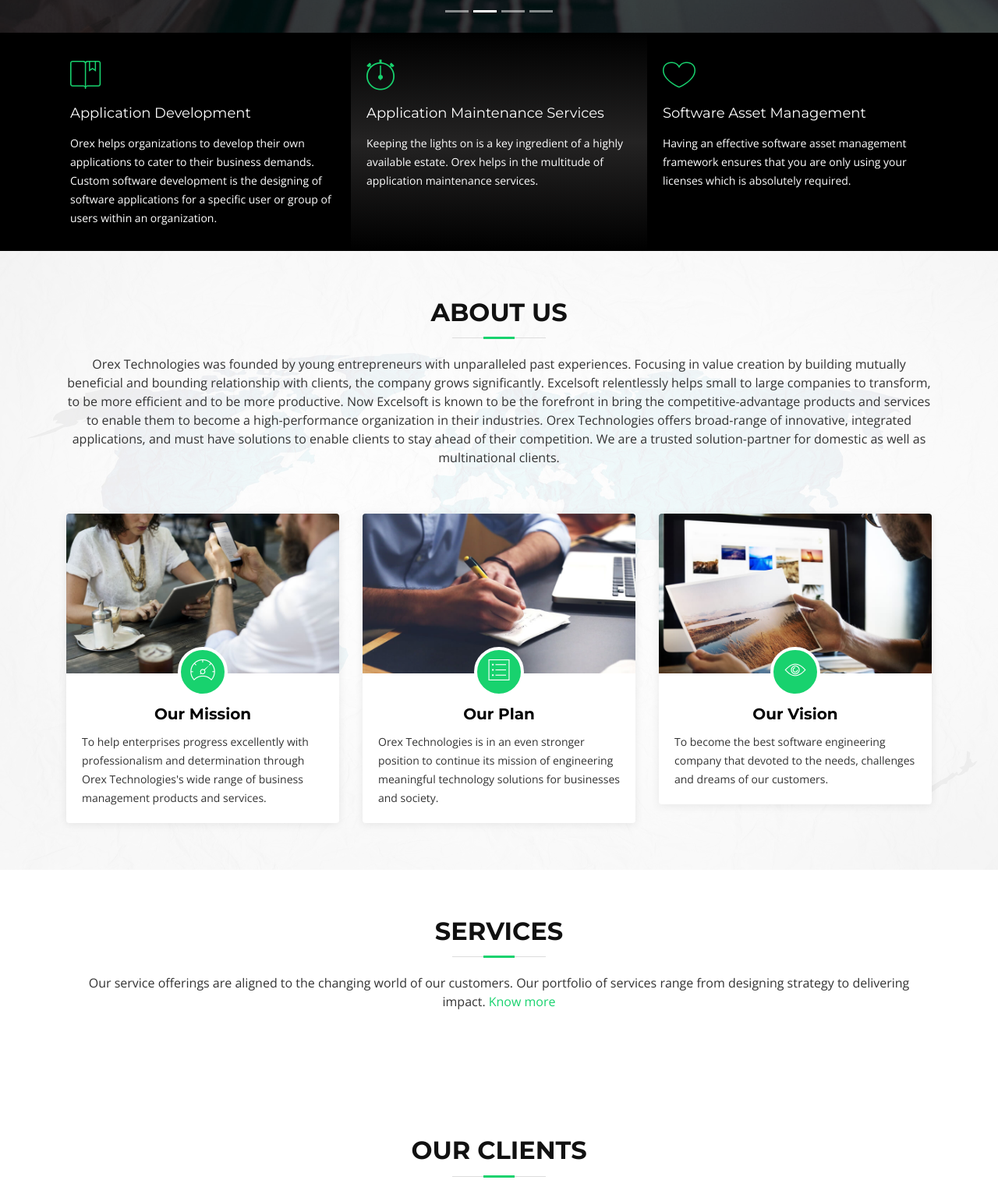
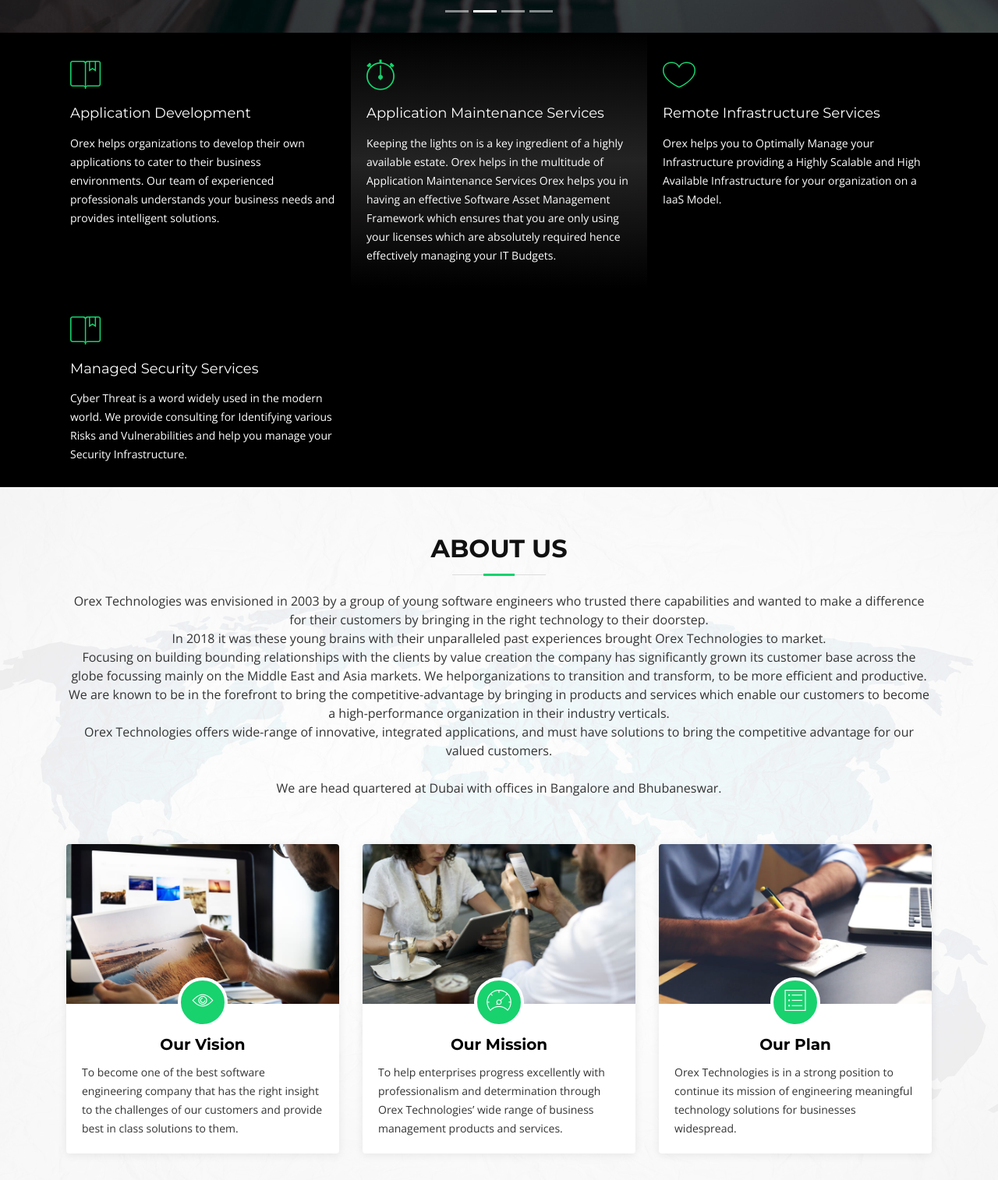
Before and after one commit to ManjuGr1/OREX, a plain HTML site: page index.html in a window 1280 px wide. Shown: the part 758-2272 px from the top of the page at 78% size. Drawn offline with nearby package versions, Linux system fonts and the light colour scheme; files whose address does not match are found by name.

Commit message:
Aboutus and homepage
About us and home page changes

```diff
--- a/index.html
+++ b/index.html
@@ -135,19 +135,21 @@
                         <div class="carousel-background"><img src="assets/img/intro-carousel/1.jpg" alt=""></div>
                         <div class="carousel-container">
                             <div class="carousel-content">
-                                <h2>We are professional</h2>
-                                <p>Delivering high-end technology cost effective solutions in line with business objectives.</p>
+                                <h2>Enabling EPIC Performance</h2>
+                                <p>Orex Technologies enables your businesses to Run Faster Change Quicker to Adept and Adapt in the ever-changing world.</p>
                                 <a href="#featured-services" class="btn-get-started scrollto">Get Started</a>
                             </div>
                         </div>
+
+
                     </div>
 
                     <div class="carousel-item">
                         <div class="carousel-background"><img src="assets/img/intro-carousel/2.jpg" alt=""></div>
                         <div class="carousel-container">
                             <div class="carousel-content">
-                                <h2>We are Digital ChangeMakers</h2>
-                                <p>Powerful Business Solution, with instant results.</p>
+                                <h2>We Are Digital Change Makers </h2>
+                                <p>We Create Powerful Business Solutions with Instant Results.</p>
                                 <a href="#featured-services" class="btn-get-started scrollto">Get Started</a>
                             </div>
                         </div>
@@ -155,21 +157,23 @@
 
                     <div class="carousel-item">
                         <div class="carousel-background"><img src="assets/img/intro-carousel/3.jpg" alt=""></div>
+
                         <div class="carousel-container">
                             <div class="carousel-content">
-                                <h2>Enabling EPIC Performance</h2>
-                                <p>Orex Technologies enables you to Run Better, Change faster & Grow Greater.</p>
+                                <h2>We Deliver</h2>
+                                <p>Delivering Technologically High End Cost Effective Solutions in line with your Business Objectives.</p>
                                 <a href="#featured-services" class="btn-get-started scrollto">Get Started</a>
                             </div>
                         </div>
+
                     </div>
 
                     <div class="carousel-item">
                         <div class="carousel-background"><img src="assets/img/intro-carousel/4.jpg" alt=""></div>
                         <div class="carousel-container">
                             <div class="carousel-content">
-                                <h2>Lead in the new normal with business</h2>
-                                <p>Companies need to be purpose-driven, resilient and adaptable to succeed in a post COVID-19 world.</p>
+                                <h2>We help you Lead the New Normal for Businesses </h2>
+                                <p>Companies need to be Purpose-Driven, Resilient and Adaptable to Succeed in a post Covid-19 World.</p>
                                 <a href="#featured-services" class="btn-get-started scrollto">Get Started</a>
                             </div>
                         </div>
@@ -202,7 +206,7 @@
                         <i class="ion-ios-bookmarks-outline"></i>
                         <h4 class="title"><a href="">Application Development</a></h4>
                         <p class="description">
-                            Orex helps organizations to develop their own applications to cater to their business demands. Custom software development is the designing of software applications for a specific user or group of users within an organization.
+                            Orex helps organizations to develop their own applications to cater to their business environments. Our team of experienced professionals understands your business needs and provides intelligent solutions.
                         </p>
                     </div>
 
@@ -210,15 +214,23 @@
                         <i class="ion-ios-stopwatch-outline"></i>
                         <h4 class="title"><a href="">Application Maintenance Services</a></h4>
                         <p class="description">
-                            Keeping the lights on is a key ingredient of a highly available estate. Orex helps in the multitude of application maintenance services.
+                            Keeping the lights on is a key ingredient of a highly available estate. Orex helps in the multitude of Application Maintenance Services Orex helps you in having an effective Software Asset Management Framework which ensures that you are only using your licenses which are absolutely required hence effectively managing your IT Budgets.
                         </p>
                     </div>
 
                     <div class="col-lg-4 box">
                         <i class="ion-ios-heart-outline"></i>
-                        <h4 class="title"><a href="">Software Asset Management</a></h4>
+                        <h4 class="title"><a href="">Remote Infrastructure  Services</a></h4>
                         <p class="description">
-                            Having an effective software asset management framework ensures that you are only using your licenses which is absolutely required.
+                            Orex helps you to Optimally Manage your Infrastructure providing a Highly Scalable and High Available Infrastructure for your organization on a IaaS Model.
+                        </p>
+                    </div>
+
+                    <div class="col-lg-4 box">
+                        <i class="ion-ios-bookmarks-outline"></i>
+                        <h4 class="title"><a href="">Managed Security Services</a></h4>
+                        <p class="description">
+                            Cyber Threat is a word widely used in the modern world. We provide consulting for Identifying various Risks and Vulnerabilities and help you manage your Security Infrastructure.
                         </p>
                     </div>
 
@@ -232,9 +244,17 @@
                 <header class="section-header">
                     <h3>About Us</h3>
                     <p>
-                        Orex Technologies was founded by young entrepreneurs with unparalleled past experiences. Focusing in value creation by building mutually beneficial and bounding relationship with clients, the company grows significantly. Excelsoft relentlessly helps small to large companies to transform, to be more efficient and to be more productive. Now Excelsoft is known to be the forefront in bring the competitive-advantage products and services to enable them to become a high-performance organization in their industries.
+                        Orex Technologies was envisioned in 2003 by a group of young software engineers who trusted there capabilities and wanted to make a difference for their customers by bringing in the right technology to their doorstep.
+                        <br />
 
-                        Orex Technologies offers broad-range of innovative, integrated applications, and must have solutions to enable clients to stay ahead of their competition. We are a trusted solution-partner for domestic as well as multinational clients.
+                        In 2018 it was these young brains with their unparalleled past experiences brought Orex Technologies to market.
+                        <br />
+
+                        Focusing on building bounding relationships with the clients by value creation the company has significantly grown its customer base across the globe focussing mainly on the Middle East and Asia markets. We helporganizations to transition and transform, to be more efficient and productive. We are known to be in the forefront to bring the competitive-advantage by bringing in products and services which enable our customers to become a high-performance organization in their industry verticals.
+                        <br />
+                        Orex Technologies offers wide-range of innovative, integrated applications, and must have solutions to bring the competitive advantage for our valued customers.
+                        <br /> <br />
+                        We are head quartered at Dubai with offices in Bangalore and Bhubaneswar.
                     </p>
                 </header>
 
@@ -243,12 +263,12 @@
                     <div class="col-md-4 wow fadeInUp">
                         <div class="about-col">
                             <div class="img">
-                                <img src="assets/img/about-mission.jpg" alt="" class="img-fluid">
-                                <div class="icon"><i class="ion-ios-speedometer-outline"></i></div>
+                                <img src="assets/img/about-vision.jpg" alt="" class="img-fluid">
+                                <div class="icon"><i class="ion-ios-eye-outline"></i></div>
                             </div>
-                            <h2 class="title"><a href="#">Our Mission</a></h2>
+                            <h2 class="title"><a href="#">Our Vision</a></h2>
                             <p>
-                                To help enterprises progress excellently with professionalism and determination through Orex Technologies's wide range of business management products and services.
+                                To become one of the best software engineering company that has the right insight to the challenges of our customers and provide best in class solutions to them.
                             </p>
                         </div>
                     </div>
@@ -256,12 +276,12 @@
                     <div class="col-md-4 wow fadeInUp" data-wow-delay="0.1s">
                         <div class="about-col">
                             <div class="img">
-                                <img src="assets/img/about-plan.jpg" alt="" class="img-fluid">
-                                <div class="icon"><i class="ion-ios-list-outline"></i></div>
+                                <img src="assets/img/about-mission.jpg" alt="" class="img-fluid">
+                                <div class="icon"><i class="ion-ios-speedometer-outline"></i></div>
                             </div>
-                            <h2 class="title"><a href="#">Our Plan</a></h2>
+                            <h2 class="title"><a href="#">Our Mission</a></h2>
                             <p>
-                                Orex Technologies is in an even stronger position to continue its mission of engineering meaningful technology solutions for businesses and society.
+                                To help enterprises progress excellently with professionalism and determination through Orex Technologies’ wide range of business management products and services.
                             </p>
                         </div>
                     </div>
@@ -269,12 +289,12 @@
                     <div class="col-md-4 wow fadeInUp" data-wow-delay="0.2s">
                         <div class="about-col">
                             <div class="img">
-                                <img src="assets/img/about-vision.jpg" alt="" class="img-fluid">
-                                <div class="icon"><i class="ion-ios-eye-outline"></i></div>
+                                <img src="assets/img/about-plan.jpg" alt="" class="img-fluid">
+                                <div class="icon"><i class="ion-ios-list-outline"></i></div>
                             </div>
-                            <h2 class="title"><a href="#">Our Vision</a></h2>
+                            <h2 class="title"><a href="#">Our Plan</a></h2>
                             <p>
-                                To become the best software engineering company that devoted to the needs, challenges and dreams of our customers.
+                                Orex Technologies is in a strong position to continue its mission of engineering meaningful technology solutions for businesses widespread.
                             </p>
                         </div>
                     </div>
```
Also changed, not shown: about.html (+22 -14 lines).
